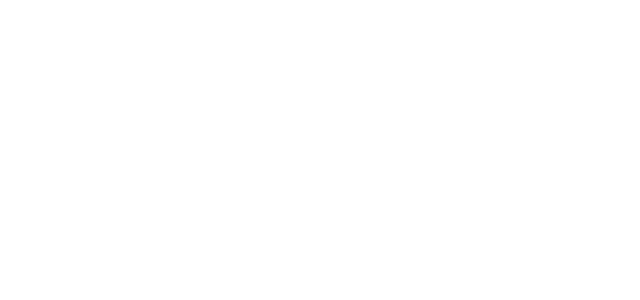
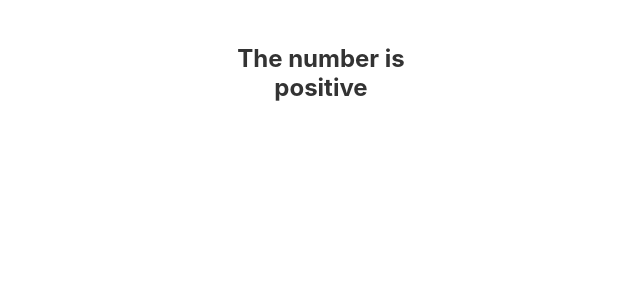
Before and after one commit to Anshumansingho7/Hello_world, a Svelte app: page / in a window 1280 px wide. Shown: the top 300 px of the page, without its empty margins (319-959 px from the left). Built offline with nearby package versions, Linux system fonts and the light colour scheme.

Commit message:
if else in svelte

```diff
--- a/src/App.svelte
+++ b/src/App.svelte
@@ -1,10 +1,26 @@
 <script>
-
+	const num = 5
 </script>
 
 <main>
+	{#if num === 0}
+	    <h2>The number is zero</h2>
+	{:else if num < 0}
+	    <h2>The number is negative</h2>
+	{:else if num > 0}
+	    <h2>The number is positive</h2>
+	{:else}
+	    <h2>Not a number</h2>
+	{/if}
 
 </main>
 
 <style>
+	/* Styling for the main container, centers the content and restricts the width */
+	main {
+		text-align: center; /* Centers the text horizontally */
+		padding: 1em; /* Adds padding inside the container */
+		max-width: 240px; /* Sets the maximum width of the container */
+		margin: 0 auto; /* Centers the container horizontally on the page */
+	}
 </style>
```
